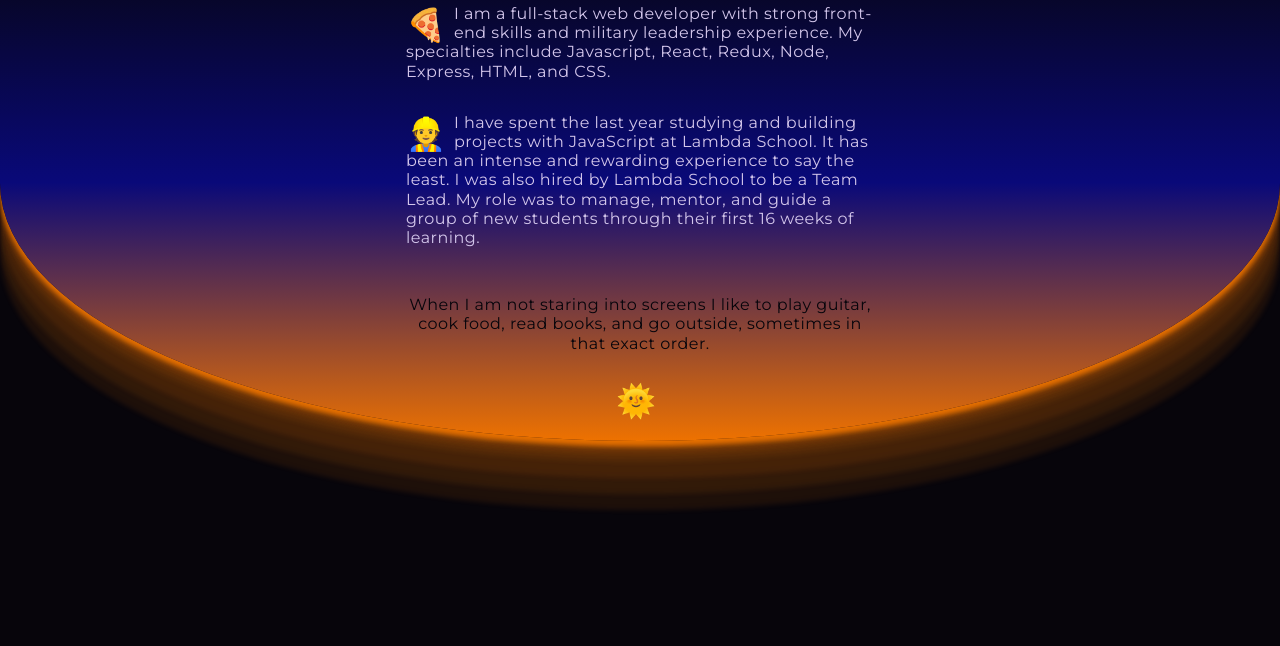
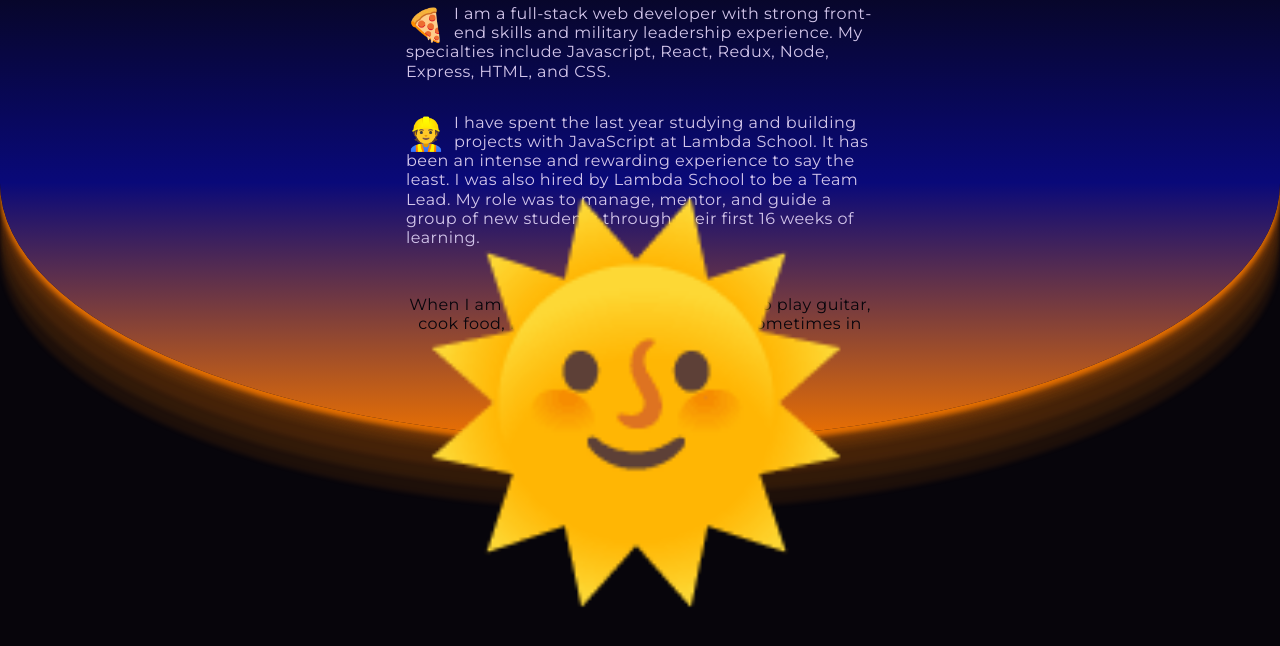
Before and after one commit to Ian84Be/portfolio-react, a React (Create React App) app: page / in a window 1280 px wide. In both pictures the pointer is over the element "sun with face". Shown: the part 533-1179 px from the top of the page. Built offline with nearby package versions, Linux system fonts and the light colour scheme.

Commit message:
add transitions

```diff
--- a/src/scss/About.scss
+++ b/src/scss/About.scss
@@ -94,9 +94,14 @@
     font-size: 2rem;
     margin-right: 0.5rem;
     margin-top: 0.33rem;
+    transition: transform 0.5s ease-in;
     &.globe {
       cursor: pointer;
       margin: 0.65rem 0.5rem 0.5rem 0;
+      &:hover {
+        transform: scale(11);
+        transition: transform 0.5s ease-out;
+      }
     }
   }
 }
--- a/src/scss/NavBar.scss
+++ b/src/scss/NavBar.scss
@@ -50,5 +50,8 @@
     @media (max-width: 580px) {
       font-size: 2rem;
     }
+    &:hover {
+      transform: scale(1.1);
+    }
   }
 }
```
